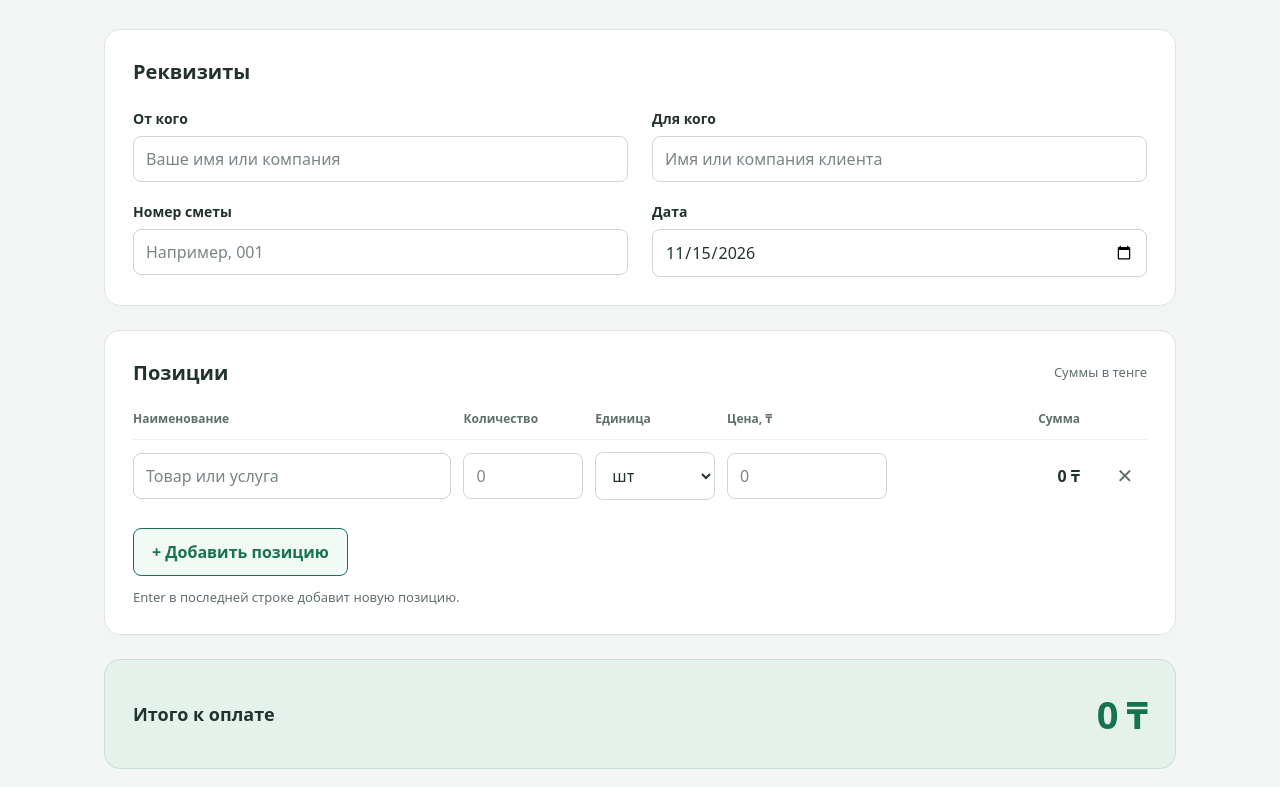
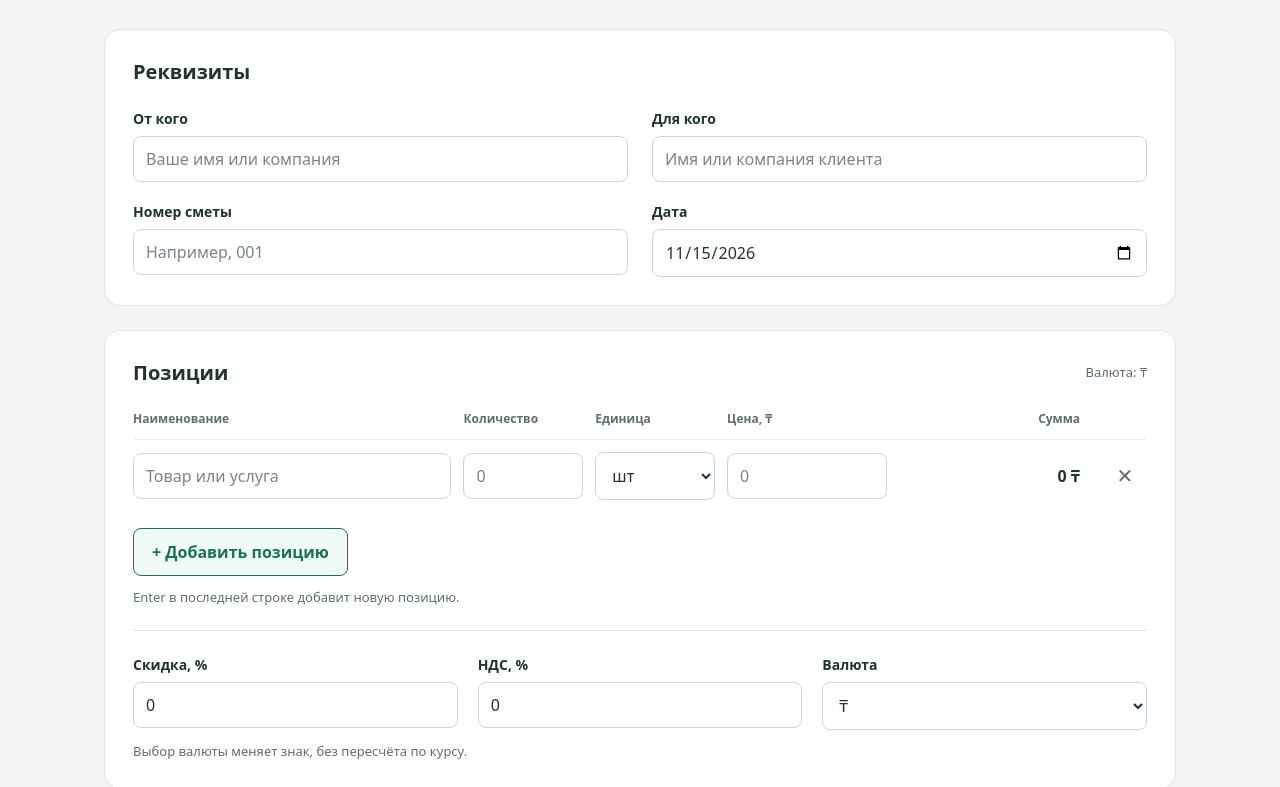
Before and after one commit to Altynbek1991/smeta, a plain HTML site: page index.html in a window 1280 px wide. Shown: the part 167-954 px from the top of the page. Drawn offline with Linux system fonts and the light colour scheme.

Commit message:
Добавить НДС и Скидка

```diff
--- a/index.html
+++ b/index.html
@@ -28,12 +28,12 @@
     <section class="card positions" aria-labelledby="positions-heading">
       <div class="section-heading">
         <h2 id="positions-heading">Позиции</h2>
-        <span class="muted">Суммы в тенге</span>
+        <span class="muted">Валюта: <span data-currency>₸</span></span>
       </div>
       <table>
         <caption class="sr-only">Позиции сметы: количество, цена и сумма</caption>
         <thead>
-          <tr><th scope="col">Наименование</th><th scope="col">Количество</th><th scope="col">Единица</th><th scope="col">Цена, ₸</th><th scope="col" class="amount-heading">Сумма</th><th scope="col"><span class="sr-only">Удаление</span></th></tr>
+          <tr><th scope="col">Наименование</th><th scope="col">Количество</th><th scope="col">Единица</th><th scope="col">Цена, <span data-currency>₸</span></th><th scope="col" class="amount-heading">Сумма</th><th scope="col"><span class="sr-only">Удаление</span></th></tr>
         </thead>
         <tbody id="items"></tbody>
       </table>
@@ -41,11 +41,20 @@
         <button type="button" id="add-item" class="add-button">+ Добавить позицию</button>
         <p class="keyboard-hint">Enter в последней строке добавит новую позицию.</p>
       </div>
+      <div class="calculation-settings" id="calculation-settings">
+        <label>Скидка, %<input id="discount" type="text" inputmode="decimal" value="0" autocomplete="off" spellcheck="false"></label>
+        <label>НДС, %<input id="vat" type="text" inputmode="decimal" value="0" autocomplete="off" spellcheck="false"></label>
+        <label>Валюта<select id="currency" aria-describedby="currency-hint"><option value="₸">₸</option><option value="₽">₽</option><option value="$">$</option><option value="€">€</option></select></label>
+      </div>
+      <p id="currency-hint" class="keyboard-hint">Выбор валюты меняет знак, без пересчёта по курсу.</p>
     </section>
 
-    <section class="total-card" aria-labelledby="total-heading">
-      <h2 id="total-heading">Итого к оплате</h2>
-      <output id="total" aria-live="polite" aria-atomic="true">0 ₸</output>
+    <section class="total-card" aria-labelledby="total-heading" aria-live="polite" aria-atomic="true">
+      <div class="summary-row"><span>Сумма</span><output id="subtotal">0 ₸</output></div>
+      <div class="summary-row" id="discount-row" hidden><span>Скидка</span><output id="discount-amount">0 ₸</output></div>
+      <div class="summary-row" id="discounted-row" hidden><span>Сумма со скидкой</span><output id="discounted-amount">0 ₸</output></div>
+      <div class="summary-row" id="vat-row" hidden><span>НДС</span><output id="vat-amount">0 ₸</output></div>
+      <div class="summary-row final-total"><h2 id="total-heading">Итого к оплате</h2><output id="total">0 ₸</output></div>
     </section>
   </main>
 
@@ -54,7 +63,7 @@
       <td class="name-cell"><label><span class="sr-only mobile-label">Наименование</span><input type="text" data-field="name" placeholder="Товар или услуга"></label></td>
       <td><label><span class="sr-only mobile-label">Количество</span><input type="text" inputmode="decimal" data-field="quantity" placeholder="0" autocomplete="off" spellcheck="false"></label></td>
       <td><label><span class="sr-only mobile-label">Единица</span><select data-field="unit"><option value="шт">шт</option><option value="час">час</option><option value="услуга">услуга</option></select></label></td>
-      <td><label><span class="sr-only mobile-label">Цена, ₸</span><input type="text" inputmode="decimal" data-field="price" placeholder="0" autocomplete="off" spellcheck="false"></label></td>
+      <td><label><span class="sr-only mobile-label">Цена, <span data-currency>₸</span></span><input type="text" inputmode="decimal" data-field="price" placeholder="0" autocomplete="off" spellcheck="false"></label></td>
       <td class="line-total-cell"><span class="mobile-only">Сумма</span><output data-field="amount" aria-label="Сумма строки">0 ₸</output></td>
       <td class="delete-cell"><button type="button" class="delete-button" aria-label="Удалить позицию" title="Удалить позицию">✕</button></td>
     </tr>
--- a/script.js
+++ b/script.js
@@ -3,9 +3,12 @@
 const items = document.querySelector("#items");
 const template = document.querySelector("#item-template");
 const totalOutput = document.querySelector("#total");
+const discountInput = document.querySelector("#discount");
+const vatInput = document.querySelector("#vat");
+const currencyInput = document.querySelector("#currency");
 const moneyFormatter = new Intl.NumberFormat("ru-RU", {
   minimumFractionDigits: 0,
-  maximumFractionDigits: 2,
+  maximumFractionDigits: 0,
 });
 
 function parseNumber(value) {
@@ -17,21 +20,36 @@ function parseNumber(value) {
 }
 
 function formatMoney(value) {
-  return `${moneyFormatter.format(value).replace(/[\u00a0\u202f]/g, " ")} ₸`;
+  return `${moneyFormatter.format(value).replace(/[\u00a0\u202f]/g, " ")} ${currencyInput.value}`;
 }
 
 function recalculate() {
-  let totalCents = 0;
+  let subtotal = 0;
   for (const row of items.rows) {
     const quantity = parseNumber(row.querySelector('[data-field="quantity"]').value);
     const price = parseNumber(row.querySelector('[data-field="price"]').value);
-    const cents = Math.round(quantity * price * 100);
+    const amount = Math.round(quantity * price);
     // Не допускаем бесконечность и потерю точности при чрезмерных числах.
-    const safeCents = Number.isSafeInteger(cents) ? cents : 0;
-    row.querySelector('[data-field="amount"]').textContent = formatMoney(safeCents / 100);
-    totalCents += safeCents;
+    const safeAmount = Number.isSafeInteger(amount) ? amount : 0;
+    row.querySelector('[data-field="amount"]').textContent = formatMoney(safeAmount);
+    subtotal += safeAmount;
   }
-  totalOutput.textContent = formatMoney(Number.isSafeInteger(totalCents) ? totalCents / 100 : 0);
+  if (!Number.isSafeInteger(subtotal)) subtotal = 0;
+  const discountRate = Math.min(100, parseNumber(discountInput.value));
+  const discount = Math.round(subtotal * (discountRate / 100));
+  const discounted = subtotal - discount;
+  const vat = Math.round(discounted * (parseNumber(vatInput.value) / 100));
+  const safeVat = Number.isSafeInteger(vat) ? vat : 0;
+  document.querySelector("#subtotal").textContent = formatMoney(subtotal);
+  for (const [id, amount] of [["discount", discount], ["discounted", discounted], ["vat", safeVat]]) {
+    document.querySelector(`#${id}-amount`).textContent = formatMoney(amount);
+    document.querySelector(`#${id}-row`).hidden = amount === 0;
+  }
+  const total = discounted + safeVat;
+  totalOutput.textContent = formatMoney(Number.isSafeInteger(total) ? total : 0);
+  document.querySelectorAll("[data-currency]").forEach((label) => {
+    label.textContent = currencyInput.value;
+  });
 }
 
 function addItem(focus = true) {
@@ -43,6 +61,8 @@ function addItem(focus = true) {
 
 document.querySelector("#add-item").addEventListener("click", () => addItem());
 items.addEventListener("input", recalculate);
+document.querySelector("#calculation-settings").addEventListener("input", recalculate);
+currencyInput.addEventListener("change", recalculate);
 items.addEventListener("keydown", (event) => {
   if (event.key !== "Enter" || event.isComposing || event.repeat) return;
   const row = event.target.closest("tr");
--- a/styles.css
+++ b/styles.css
@@ -46,7 +46,12 @@ th:last-child, td:last-child { padding-right: 0; }
 .add-button { border: 1px solid var(--accent); border-radius: 8px; padding: 12px 18px; color: var(--accent); background: #f2faf6; font-weight: 650; }
 .add-button:hover { background: #e3f3ea; }
 .keyboard-hint { margin: 12px 0 0; }
-.total-card { background: #e5f2eb; border: 1px solid #c8dfd1; border-radius: 16px; padding: 28px; display: flex; align-items: center; justify-content: space-between; gap: 20px; }
+.calculation-settings { display: grid; grid-template-columns: repeat(3, minmax(0, 1fr)); gap: 20px; margin-top: 24px; padding-top: 24px; border-top: 1px solid var(--border); }
+.total-card { background: #e5f2eb; border: 1px solid #c8dfd1; border-radius: 16px; padding: 28px; display: flex; flex-direction: column; gap: 16px; }
+.summary-row { width: 100%; display: flex; align-items: baseline; justify-content: space-between; gap: 20px; }
+.summary-row[hidden] { display: none; }
+.summary-row output { text-align: right; font-variant-numeric: tabular-nums; overflow-wrap: anywhere; min-width: 0; }
+.final-total { border-top: 1px solid #c8dfd1; padding-top: 16px; }
 .total-card h2 { font-size: 18px; }
 #total { color: var(--accent); font-size: clamp(28px, 4vw, 38px); font-weight: 750; letter-spacing: -.03em; font-variant-numeric: tabular-nums; overflow-wrap: anywhere; min-width: 0; }
 .sr-only { position: absolute; width: 1px; height: 1px; padding: 0; margin: -1px; overflow: hidden; clip-path: inset(50%); white-space: nowrap; border: 0; }
@@ -67,6 +72,7 @@ th:last-child, td:last-child { padding-right: 0; }
   .page-header { margin-bottom: 24px; }
   .card { padding: 20px; border-radius: 12px; }
   .details-grid { grid-template-columns: 1fr; gap: 18px; }
+  .calculation-settings { grid-template-columns: 1fr; gap: 18px; }
   .section-heading { flex-wrap: wrap; margin-bottom: 20px; }
   table, tbody { display: block; }
   thead { position: absolute; width: 1px; height: 1px; overflow: hidden; clip-path: inset(50%); }
@@ -81,4 +87,5 @@ th:last-child, td:last-child { padding-right: 0; }
   .add-button { width: 100%; }
   .keyboard-hint { line-height: 1.5; }
   .total-card { padding: 24px 20px; align-items: flex-start; flex-direction: column; gap: 12px; }
+  .final-total { flex-direction: column; gap: 12px; }
 }
```
